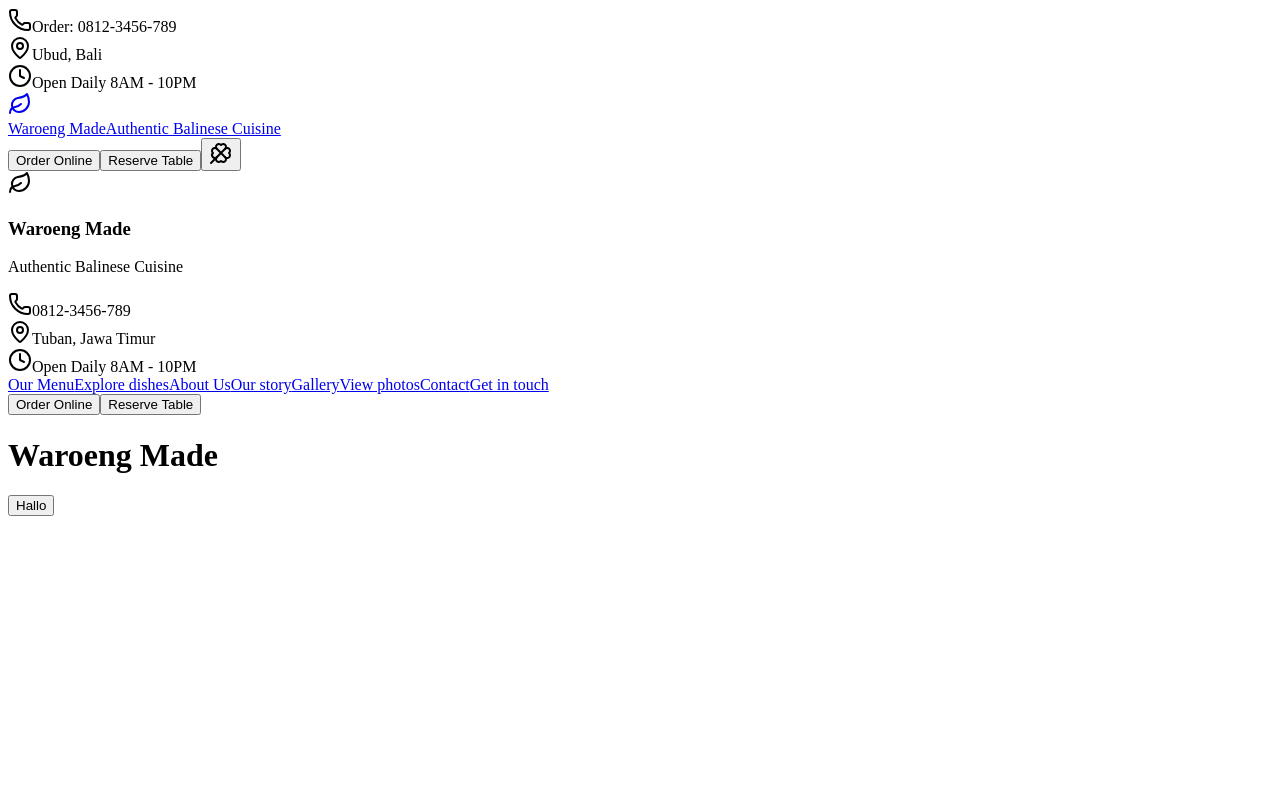
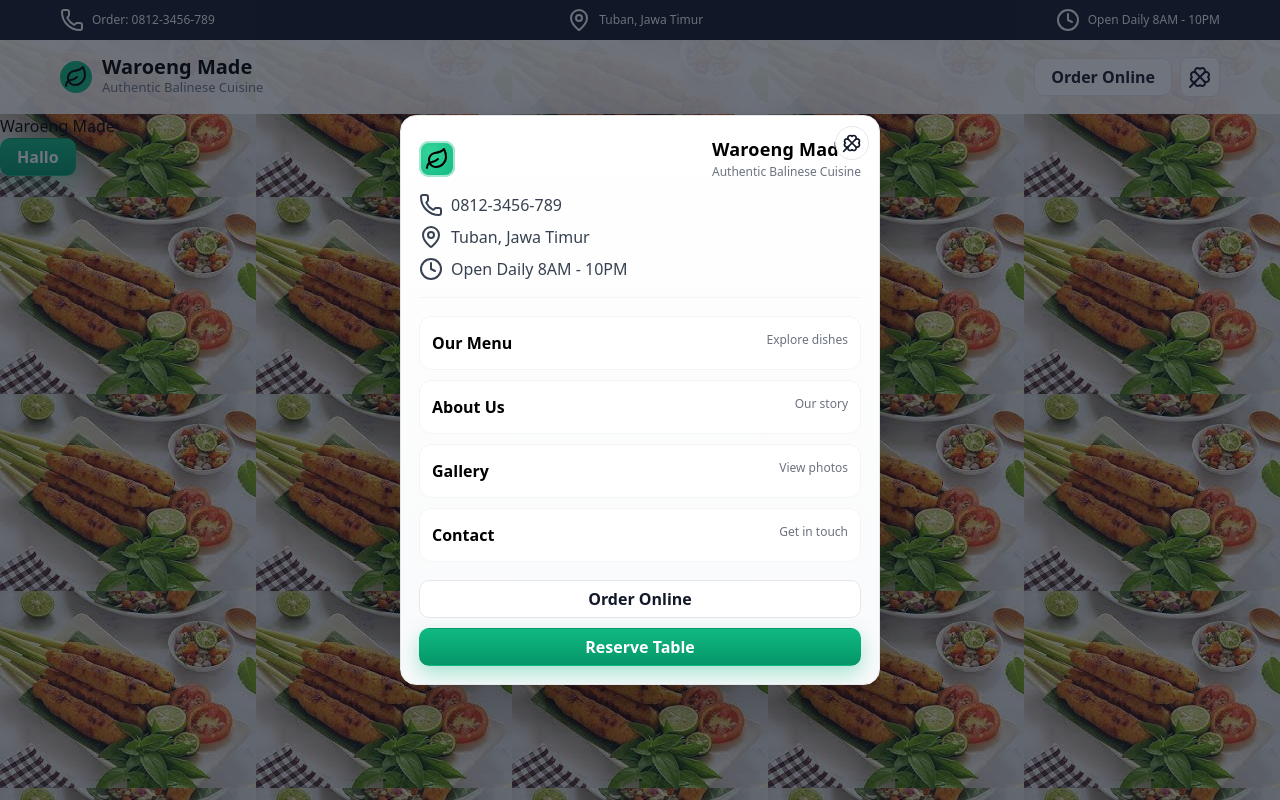
Before and after one commit to Jakinisme/waroeng-made, a React (Vite) app: page / in a window 1280 px wide. Both pictures are taken after a click on the button "Open menu". Built offline with nearby package versions, Linux system fonts and the light colour scheme.

Commit message:
changing some

```diff
--- a/src/components/layout/Header/Header.module.css
+++ b/src/components/layout/Header/Header.module.css
@@ -0,0 +1,115 @@
+/* Simple, responsive styles for the site header */
+
+.header {
+  position: sticky;
+  top: 0;
+  z-index: 50;
+  background: #ffffffe1;
+}
+
+.topBar {
+  background: #111827; /* slate-900 */
+  color: #ffffff; /* gray-50 */
+  font-size: 12px;
+}
+
+.topBarContainer {
+  max-width: 1200px;
+  margin: 0 auto;
+  padding: 6px 16px;
+}
+
+.topBarContent {
+  display: flex;
+  flex-wrap: wrap;
+  gap: 12px 16px;
+  justify-content: center;
+  align-items: center;
+}
+
+.topBarItem {
+  display: flex;
+  align-items: center;
+  gap: 8px;
+  opacity: 0.95;
+}
+
+.mainContainer {
+  background: #ffffff00;
+}
+
+.mainContent {
+  max-width: 1200px;
+  margin: 0 auto;
+  padding: 12px 16px;
+  display: flex;
+  align-items: center;
+  justify-content: space-between;
+  gap: 16px;
+}
+
+.logo {
+  display: flex;
+  align-items: center;
+  gap: 10px;
+  text-decoration: none;
+  color: inherit;
+}
+
+.logoIcon {
+  width: 32px;
+  height: 32px;
+  border-radius: 9999px;
+  background: #10b981; /* emerald-500 */
+  display: grid;
+  place-items: center;
+}
+
+.logoText {
+  display: flex;
+  flex-direction: column;
+}
+
+.logoTitle {
+  font-weight: 700;
+  font-size: 18px;
+  line-height: 1.1;
+}
+
+.logoSubtitle {
+  font-size: 12px;
+  color: #6b7280; /* gray-500 */
+}
+
+.actions {
+  display: flex;
+  align-items: center;
+  gap: 8px;
+}
+
+/* Optional: make outline button subtle for header */
+.orderButton {
+  border-color: #e5e7eb; /* gray-200 */
+}
+
+@media (min-width: 768px) {
+  .topBarContainer {
+    padding: 8px 20px;
+  }
+
+  .topBarContent {
+    justify-content: space-between;
+  }
+
+  .mainContent {
+    padding: 16px 20px;
+  }
+
+  .logoTitle {
+    font-size: 20px;
+  }
+
+  .logoSubtitle {
+    font-size: 13px;
+  }
+}
--- a/src/components/layout/Header/Header.tsx
+++ b/src/components/layout/Header/Header.tsx
@@ -15,7 +15,7 @@ const Header = () => {
             </div>
             <div className={styles.topBarItem}>
               <MapPin className="h-4 w-4" />
-              <span>Ubud, Bali</span>
+              <span>Tuban, Jawa Timur</span>
             </div>
             <div className={styles.topBarItem}>
               <Clock className="h-4 w-4" />
@@ -27,7 +27,6 @@ const Header = () => {
 
       <div className={styles.mainContainer}>
         <div className={styles.mainContent}>
-          {/* Logo Section */}
           <a href="#home" className={styles.logo} aria-label="Waroeng Made - Authentic Balinese Restaurant">
             <div className={styles.logoIcon}>
               <Leaf className="h-5 w-5 text-primary-foreground" />
@@ -42,9 +41,6 @@ const Header = () => {
             <Button variant="outline" className={styles.orderButton}>
               Order Online
             </Button>
-            <Button className="bg-accent hover:bg-accent/90 text-accent-foreground">
-              Reserve Table
-            </Button>
 
             <Menu />
           </div>
--- a/src/components/ui/Button/Button.module.css
+++ b/src/components/ui/Button/Button.module.css
@@ -0,0 +1,66 @@
+/* Button styles: base + variants for a premium restaurant look */
+
+.button {
+  display: inline-flex;
+  align-items: center;
+  justify-content: center;
+  gap: 8px;
+  padding: 10px 16px;
+  border-radius: 10px;
+  font-weight: 600;
+  line-height: 1;
+  border: 1px solid transparent;
+  cursor: pointer;
+  user-select: none;
+  transition: background 0.2s ease, color 0.2s ease, border-color 0.2s ease,
+    box-shadow 0.2s ease, transform 0.06s ease;
+}
+
+.button:active {
+  transform: translateY(1px);
+}
+
+.button:focus-visible {
+  outline: none;
+  box-shadow: 0 0 0 3px rgba(16, 185, 129, 0.25);
+}
+
+.button:disabled {
+  opacity: 0.6;
+  pointer-events: none;
+}
+
+.primary {
+  background: linear-gradient(180deg, #10b981, #059669);
+  color: #ffffff;
+  box-shadow: 0 8px 20px rgba(16, 185, 129, 0.35);
+}
+
+.primary:hover {
+  background: linear-gradient(180deg, #34d399, #10b981);
+}
+
+.secondary {
+  background: #111827;
+  color: #f9fafb;
+  box-shadow: 0 8px 20px rgba(17, 24, 39, 0.25);
+}
+
+.secondary:hover {
+  background: #0b1220;
+}
+
+.outline {
+  background: #ffffff;
+  color: #111827;
+  border-color: #e5e7eb;
+}
+
+.outline:hover {
+  background: #f9fafb;
+  border-color: #d1d5db;
+}
+
+.fullWidth {
+  width: 100%;
+}
--- a/src/components/ui/Button/Button.tsx
+++ b/src/components/ui/Button/Button.tsx
@@ -1,4 +1,5 @@
 import type React from "react";
+import styles from "./Button.module.css";
 
 interface ButtonProps {
     children: React.ReactNode;
@@ -6,13 +7,18 @@ interface ButtonProps {
     type?: "button" | "submit";
     className?: string;
     onClick?: () => void;
+    fullWidth?: boolean;
 }
 
 const Button = (props: ButtonProps) => {
-    const { children, className, type, onClick } = props;
+    const { children, className, type, onClick, variant = "primary", fullWidth } = props;
+
+    const classes = [styles.button, styles[variant], fullWidth ? styles.fullWidth : undefined, className]
+        .filter(Boolean)
+        .join(" ");
 
     return (
-        <button type={type ? type : "button"} className={className} onClick={onClick}>
+        <button type={type ? type : "button"} className={classes} onClick={onClick}>
             {children}
         </button>
     );
--- a/src/components/ui/Menu/Menu.module.css
+++ b/src/components/ui/Menu/Menu.module.css
@@ -0,0 +1,168 @@
+
+
+.menuButton {
+  display: inline-flex;
+  align-items: center;
+  justify-content: center;
+  width: 40px;
+  height: 40px;
+  border-radius: 8px;
+  border: 1px solid #e5e7eb; /* gray-200 */
+  background: #ffffff;
+  color: #111827; /* slate-900 */
+  cursor: pointer;
+  transition: background 0.15s ease, box-shadow 0.15s ease;
+}
+
+.menuButton:hover {
+  background: #f9fafb; /* gray-50 */
+}
+
+.overlay {
+  position: fixed;
+  inset: 0;
+  background: rgba(17, 24, 39, 0.6); /* slate overlay */
+  display: grid;
+  place-items: center; /* center the modal */
+  padding: 16px;
+  z-index: 100;
+  animation: overlayIn 200ms ease;
+}
+
+.container {
+  position: relative;
+  width: min(92vw, 480px);
+  max-height: min(90vh, 720px);
+  background: linear-gradient(180deg, #ffffff 0%, #f9fafb 100%);
+  overflow: hidden;
+  border-radius: 16px;
+  border: 1px solid #e5e7eb; /* gray-200 */
+  box-shadow: 0 25px 60px rgba(0, 0, 0, 0.25);
+  padding: 20px 18px 18px;
+  animation: modalIn 220ms ease;
+}
+
+.closeButton {
+  position: absolute;
+  top: 10px;
+  right: 10px;
+  width: 34px;
+  height: 34px;
+  border-radius: 9999px;
+  border: 1px solid #e5e7eb;
+  background: #ffffff;
+  color: #111827;
+  display: inline-flex;
+  align-items: center;
+  justify-content: center;
+  cursor: pointer;
+  transition: background 0.15s ease, transform 0.15s ease;
+}
+
+.closeButton:hover {
+  background: #f3f4f6;
+  transform: translateY(-1px);
+}
+
+.restaurantInfo {
+  border-bottom: 1px solid #f3f4f6; /* gray-100 */
+  padding-bottom: 16px;
+  margin-bottom: 16px;
+}
+
+.restaurantHeader {
+  display: flex;
+  align-items: center;
+  justify-content: space-between;
+  gap: 12px;
+}
+
+.restaurantIcon {
+  width: 36px;
+  height: 36px;
+  border-radius: 10px;
+  background: radial-gradient(circle at 30% 30%, #34d399, #10b981);
+  display: grid;
+  place-items: center;
+  box-shadow: inset 0 0 0 2px rgba(255,255,255,0.6);
+}
+
+.restaurantTitle {
+  font-weight: 800;
+  font-size: 18px;
+  letter-spacing: 0.2px;
+}
+
+.restaurantSubtitle {
+  font-size: 12px;
+  color: #6b7280; /* gray-500 */
+}
+
+.restaurantDetails {
+  margin-top: 12px;
+  display: grid;
+  gap: 8px;
+}
+
+.detailItem {
+  display: flex;
+  align-items: center;
+  gap: 8px;
+  color: #374151; /* gray-700 */
+}
+
+.navigation {
+  display: grid;
+  gap: 10px;
+  margin: 18px 0;
+}
+
+.navLink {
+  display: grid;
+  grid-template-columns: 1fr auto;
+  gap: 2px;
+  padding: 14px 12px;
+  border-radius: 12px;
+  text-decoration: none;
+  color: inherit;
+  border: 1px solid #f3f4f6; /* gray-100 */
+  background: #ffffff;
+  transition: background 0.15s ease, border-color 0.15s ease, transform 0.15s ease;
+}
+
+.navLink:hover {
+  background: #f9fafb; /* gray-50 */
+  border-color: #e5e7eb; /* gray-200 */
+  transform: translateY(-1px);
+}
+
+.navTitle {
+  font-weight: 700;
+}
+
+.navDescription {
+  font-size: 12px;
+  color: #6b7280; /* gray-500 */
+}
+
+.actions {
+  display: grid;
+  gap: 10px;
+  margin-top: 6px;
+}
+
+@keyframes modalIn {
+  from {
+    opacity: 0;
+    transform: translateY(8px) scale(0.98);
+  }
+  to {
+    opacity: 1;
+    transform: translateY(0) scale(1);
+  }
+}
+
+@keyframes overlayIn {
+  from { opacity: 0; }
+  to { opacity: 1; }
+}
--- a/src/components/ui/Menu/Menu.tsx
+++ b/src/components/ui/Menu/Menu.tsx
@@ -5,9 +5,16 @@ import { MenuIcon, CloverIcon as CloseIcon, Phone, MapPin, Clock, Leaf } from "l
 import  Button from "../../ui/Button"
 import styles from "./Menu.module.css"
 
-const MobileMenu = () => {
+const Menu = () => {
+  const linkItem = [
+    {href: "#menu", label: "Our Menu", description: "Explore dishes"},
+    {href: '#about', label: "About Us", description: "Our story"},
+    {href: '#gallery', label: "Gallery", description: "View photos"},
+    {href: '#contact', label: "Contact", description: "Get in touch"},
+  ]
+
   const [isOpen, setIsOpen] = useState<boolean>(false)
-  const mobileMenuRef = useRef<HTMLDivElement | null>(null)
+  const menuRef = useRef<HTMLDivElement | null>(null)
   const burgerRef = useRef<HTMLButtonElement | null>(null)
 
   const toggleMenu = () => {
@@ -18,7 +25,7 @@ const MobileMenu = () => {
     const handleGlobalPointerDown = (event: MouseEvent | TouchEvent) => {
       if (!isOpen) return
       const target = event.target as Node | null
-      const clickedInsideMenu = !!(mobileMenuRef.current && target && mobileMenuRef.current.contains(target))
+      const clickedInsideMenu = !!(menuRef.current && target && menuRef.current.contains(target))
       const clickedBurger = !!(burgerRef.current && target && burgerRef.current.contains(target))
       if (!clickedInsideMenu && !clickedBurger) {
         setIsOpen(false)
@@ -45,7 +52,7 @@ const MobileMenu = () => {
     <>
       <button
         ref={burgerRef}
-        aria-controls="mobile-menu"
+        aria-controls="menu"
         aria-expanded={isOpen}
         aria-label={isOpen ? "Close menu" : "Open menu"}
         className={styles.menuButton}
@@ -56,13 +63,27 @@ const MobileMenu = () => {
       </button>
 
       {isOpen && (
-        <div ref={mobileMenuRef} id="mobile-menu" className={styles.overlay} role="dialog" aria-modal="true">
-          <div className={styles.container}>
-            {/* Restaurant Info */}
+        <div className={styles.overlay} role="presentation">
+          <div
+            ref={menuRef}
+            id="mobile-menu"
+            className={styles.container}
+            role="dialog"
+            aria-modal="true"
+            aria-label="Restaurant menu"
+          >
+            <button
+              type="button"
+              aria-label="Close menu"
+              className={styles.closeButton}
+              onClick={toggleMenu}
+            >
+              <CloseIcon size={20} aria-hidden />
+            </button>
             <div className={styles.restaurantInfo}>
               <div className={styles.restaurantHeader}>
                 <div className={styles.restaurantIcon}>
-                  <Leaf className="h-4 w-4 text-primary-foreground" />
+                  <Leaf className="h-4 w-4" />
                 </div>
                 <div>
                   <h3 className={styles.restaurantTitle}>Waroeng Made</h3>
@@ -86,27 +107,15 @@ const MobileMenu = () => {
               </div>
             </div>
 
-            {/* Navigation Links */}
             <nav className={styles.navigation} aria-label="Mobile navigation">
-              <a href="#menu" className={styles.navLink} onClick={toggleMenu}>
-                <span className={styles.navTitle}>Our Menu</span>
-                <span className={styles.navDescription}>Explore dishes</span>
-              </a>
-              <a href="#about" className={styles.navLink} onClick={toggleMenu}>
-                <span className={styles.navTitle}>About Us</span>
-                <span className={styles.navDescription}>Our story</span>
-              </a>
-              <a href="#gallery" className={styles.navLink} onClick={toggleMenu}>
-                <span className={styles.navTitle}>Gallery</span>
-                <span className={styles.navDescription}>View photos</span>
-              </a>
-              <a href="#contact" className={styles.navLink} onClick={toggleMenu}>
-                <span className={styles.navTitle}>Contact</span>
-                <span className={styles.navDescription}>Get in touch</span>
-              </a>
+              {linkItem.map((item, index) => (
+                <a href={item.href} key={index} className={styles.navLink} onClick={toggleMenu}>
+                  <span className={styles.navTitle}>{item.label}</span>
+                  <span className={styles.navDescription}>{item.description}</span>
+                </a>
+              ))}
             </nav>
 
-            {/* Action Buttons */}
             <div className={styles.actions}>
               <Button variant="outline" className="" onClick={toggleMenu}>
                 Order Online
@@ -125,4 +134,4 @@ const MobileMenu = () => {
   )
 }
 
-export default MobileMenu
+export default Menu
--- /dev/null
+++ b/src/styles/global.css
@@ -0,0 +1,53 @@
+
+*, *::before, *::after {
+  box-sizing: border-box;
+}
+
+* {
+  margin: 0;
+  padding: 0;
+}
+
+body {
+  background-image: url("../assets/sate.png");
+}
+
+html, body {
+  height: 100%;
+  font-family: system-ui, -apple-system, BlinkMacSystemFont, "Segoe UI", Roboto,
+    "Helvetica Neue", Arial, "Noto Sans", sans-serif;
+  line-height: 1.5;
+  -webkit-font-smoothing: antialiased;
+  -moz-osx-font-smoothing: grayscale;
+  text-rendering: optimizeLegibility;
+}
+
+ul, ol {
+  list-style: none;
+}
+
+a {
+  text-decoration: none;
+  color: inherit;
+}
+img, picture, video, canvas, svg {
+  display: block;
+  max-width: 100%;
+  height: auto;
+}
+
+button, input, textarea, select {
+  font: inherit;
+  border: none;
+  outline: none;
+  background: none;
+}
+
+button {
+  cursor: pointer;
+}
+
+h1, h2, h3, h4, h5, h6, p {
+  font-weight: inherit;
+  font-size: inherit;
+}
--- a/src/utils/App.tsx
+++ b/src/utils/App.tsx
@@ -1,11 +1,12 @@
 import Home from "../components/pages/Home"
 import Header from "../components/layout/Header"
+import '../styles/global.css'
 
 function App() {
 
   return (
     <div>
-      <Header></Header>
+      <Header />
       <h1>Waroeng Made</h1>
       <Home />
     </div>
```
Also changed, not shown: src/assets/sate.png (added).
